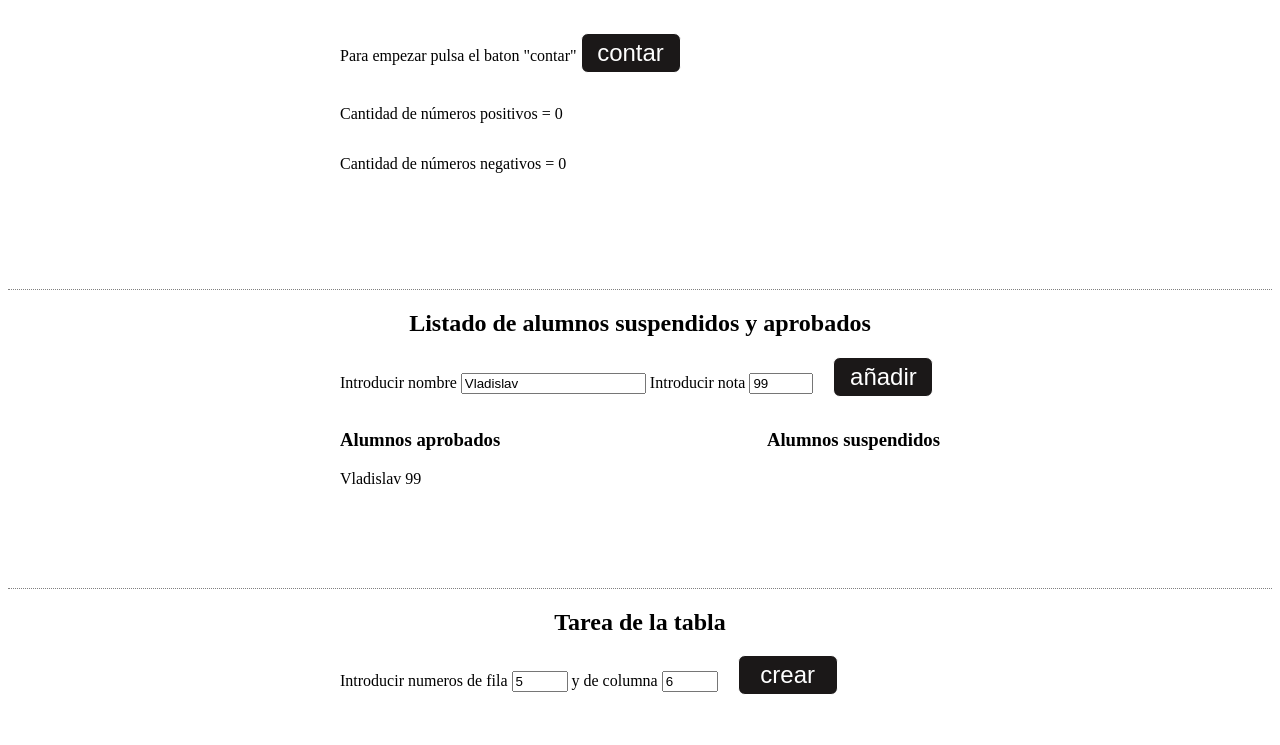
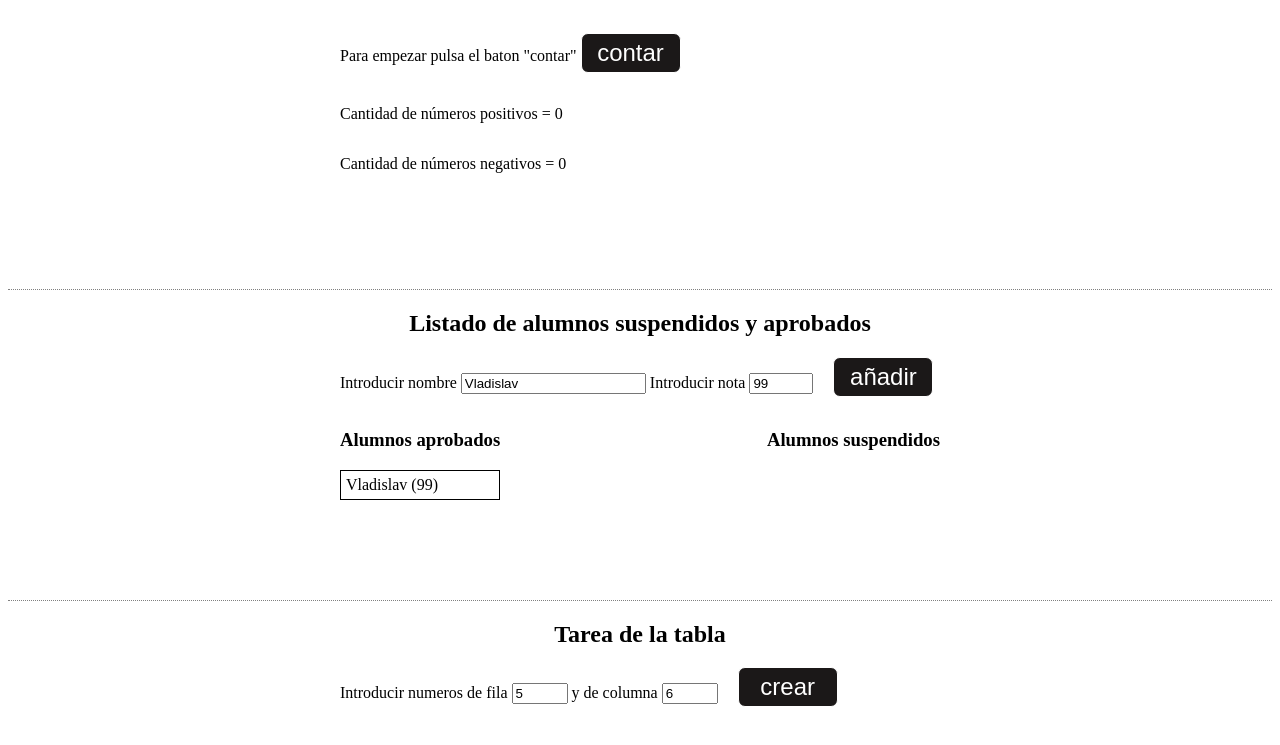
Before and after one commit to Whatislove12/FPMislata, a plain HTML site: page mod-js.es/tareasVacaciones.html in a window 1280 px wide. Both pictures are taken after a click on the button "añadir". Shown: the part 1517-2262 px from the top of the page. Drawn offline with Linux system fonts and the light colour scheme.

Commit message:
add piramide arreglada

```diff
--- a/mod-js.es/css/tareasVacaciones.css
+++ b/mod-js.es/css/tareasVacaciones.css
@@ -88,6 +88,17 @@ img {
     display: flex;
     flex-direction: column;
 }
+#alumnoAprob, #alumnoSuspend {
+    display: flex;
+    flex-direction: column;
+    gap: 10px;
+}
+
+#alumnoAprob>span, #alumnoSuspend>span {
+    border: 1px solid black;
+    padding: 5px;
+
+}
 
 /* #alumnoSuspend, #alumnoAprob {
     border: 1px solid black;
--- a/mod-js.es/scripts/tareasVacaciones.js
+++ b/mod-js.es/scripts/tareasVacaciones.js
@@ -45,7 +45,7 @@ document.getElementById('crearPiramide').onclick = function(ev) {
     div.innerHTML = '';
 
     do {
-        resultado = selda + '' + (++deNum);
+        resultado = selda + ' ' + (++deNum);
         selda = resultado;
         div.innerHTML += selda;
     }
@@ -120,6 +120,8 @@ document.getElementById('crearLista').onclick = function(ev) {
     var notaAlumno = Number(document.getElementById('notaAlumno').value);
     var alumnoAprob = document.getElementById('alumnoAprob');
     var alumnoSuspend = document.getElementById('alumnoSuspend');
+    var error = document.getElementById('textoError6');
+
 
 
   /*   alumnoAprob = [
@@ -133,10 +135,19 @@ document.getElementById('crearLista').onclick = function(ev) {
     ]
  */
 
-    if (notaAlumno>50)  {
-        alumnoAprob.innerHTML += nombreAlumno +' '+ notaAlumno + '<br>';
+error.innerHTML = '';
+if (nombreAlumno=='' || isNaN(notaAlumno) || notaAlumno>100 || notaAlumno<0) {
+    error.innerHTML = 'hay que entroducir un nombre y un numero de 0 a 100'
+}
+    else {
+        if (notaAlumno>=50)  {
+            alumnoAprob.innerHTML += '<span> '+nombreAlumno+' ('+notaAlumno+')</span>';
+
+        }
+            else {alumnoSuspend.innerHTML += '<span> '+nombreAlumno+' ('+notaAlumno+')</span>';}
+
     }
-        else alumnoSuspend.innerHTML += nombreAlumno +' '+ notaAlumno + '<br>';
+
 };
 
 
```
